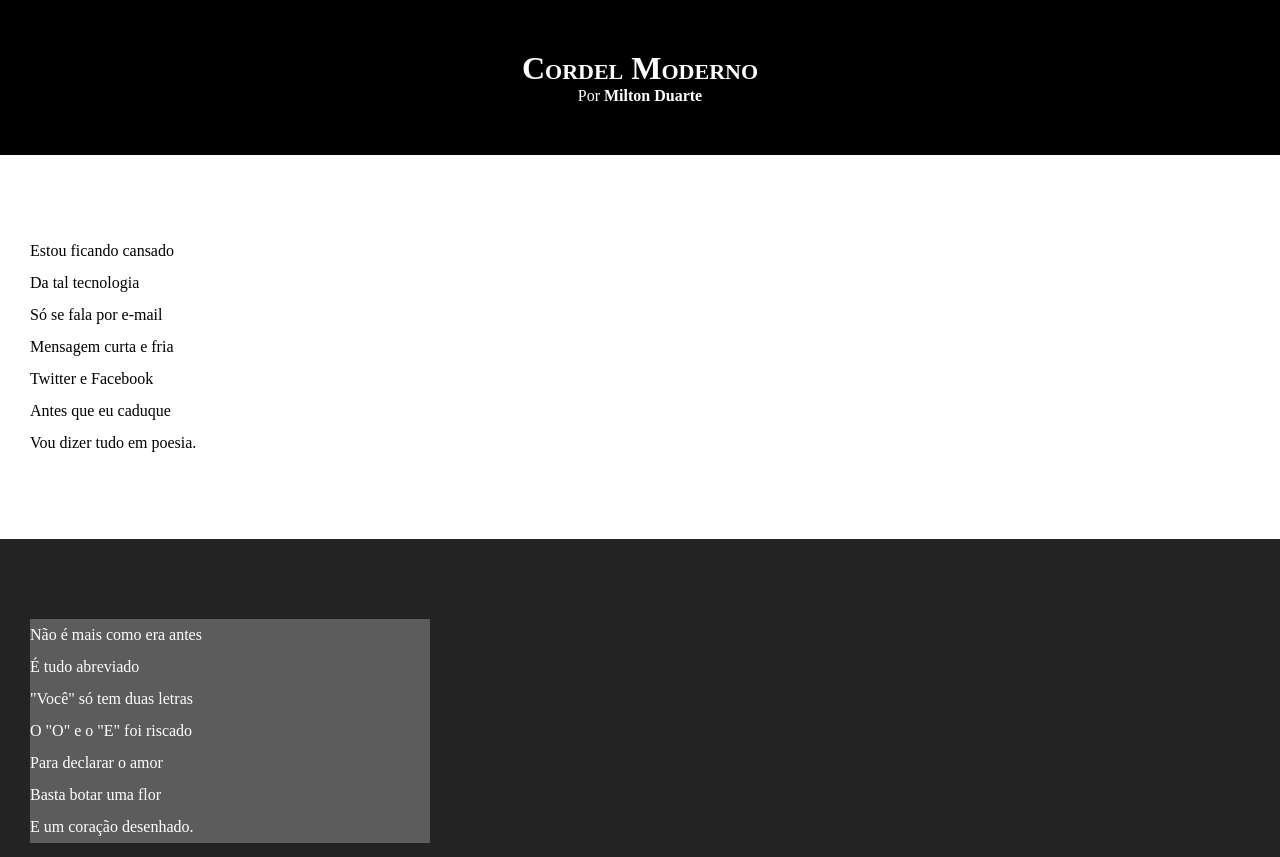
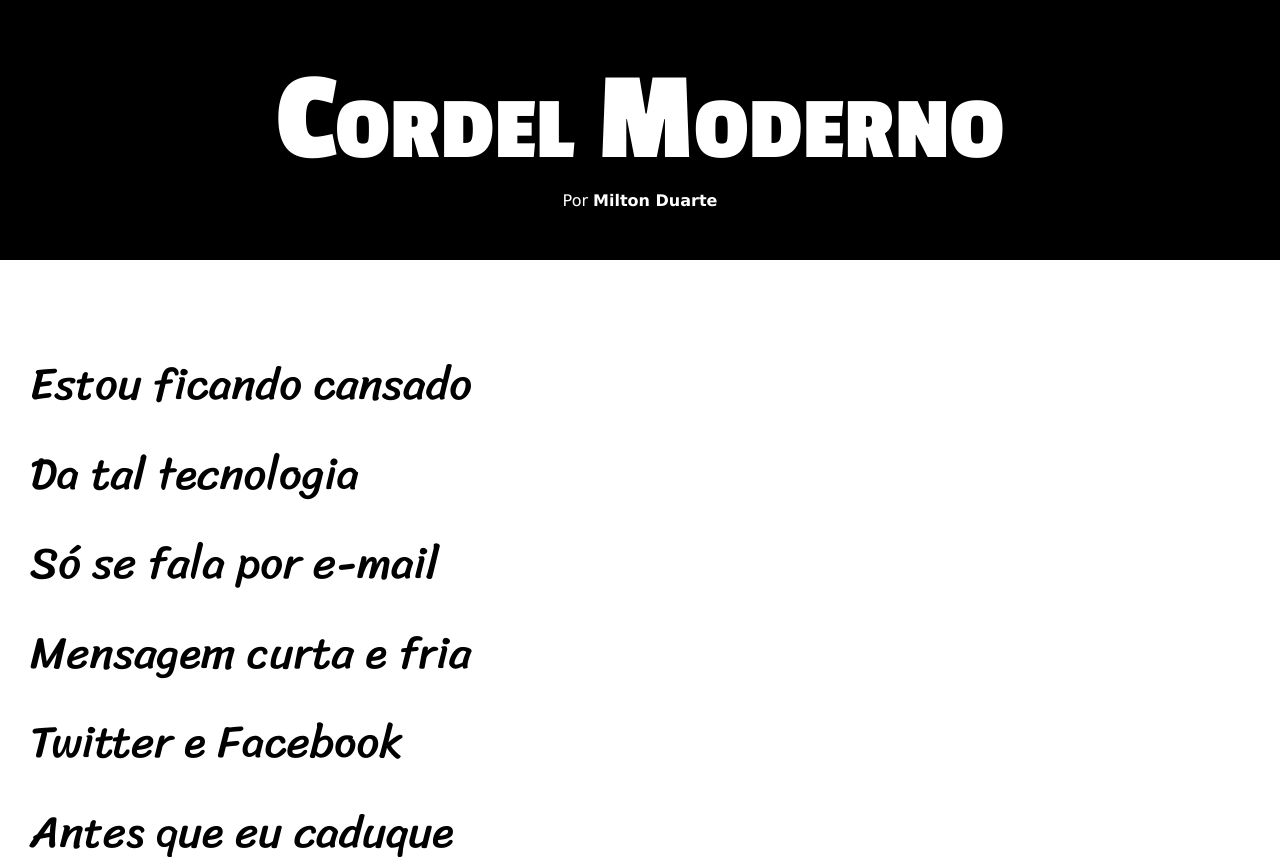
Before and after one commit to ViniciusAP13/html-css, a plain HTML site: page Desafios/d12/index.html in a window 1280 px wide. Shown: the top 857 px of the page. Drawn offline with Linux system fonts and the light colour scheme.

Commit message:
atualização de estilos desafio 12

```diff
--- a/Desafios/d12/estilo/style.css
+++ b/Desafios/d12/estilo/style.css
@@ -1,4 +1,14 @@
 @charset "UTF-8";
+
+@import url('https://fonts.googleapis.com/css2?family=Sriracha&display=swap');
+
+@import url('https://fonts.googleapis.com/css2?family=Passion+One:wght@400;700;900&display=swap');
+
+:root {
+    --fonte1: Verdana, Geneva, Tahoma, sans-serif;
+    --fonte2: "Passion One", sans-serif;
+    --fonte3: "Sriracha", cursive;
+}
 
 * {
     margin: 0px;
@@ -8,6 +18,7 @@
 html, body {
     min-height: 100vh;
     background-color: darkgray;
+    font-family: var(--fonte1);
 }
 
 header {
@@ -19,6 +30,8 @@ header {
 header > h1 {
     padding-top: 50px;
     font-variant: small-caps;
+    font-family: var(--fonte2);
+    font-size: 10vw;
 }
 
 header > p {
@@ -38,6 +51,8 @@ a:hover {
 section {
     padding: 10vh 0px 10vh 30px;
     line-height: 2em;
+    font-family: var(--fonte3);
+    font-size: 3.5vw;
 }
 
 section.normal {
@@ -51,8 +66,9 @@ section.imagem {
 }
 
 section.imagem > p {
+    display: inline-block;
     background-color: rgb(92, 92, 92);
-    width: 400px
+    padding: 20px;
 }
 
 footer {
```
